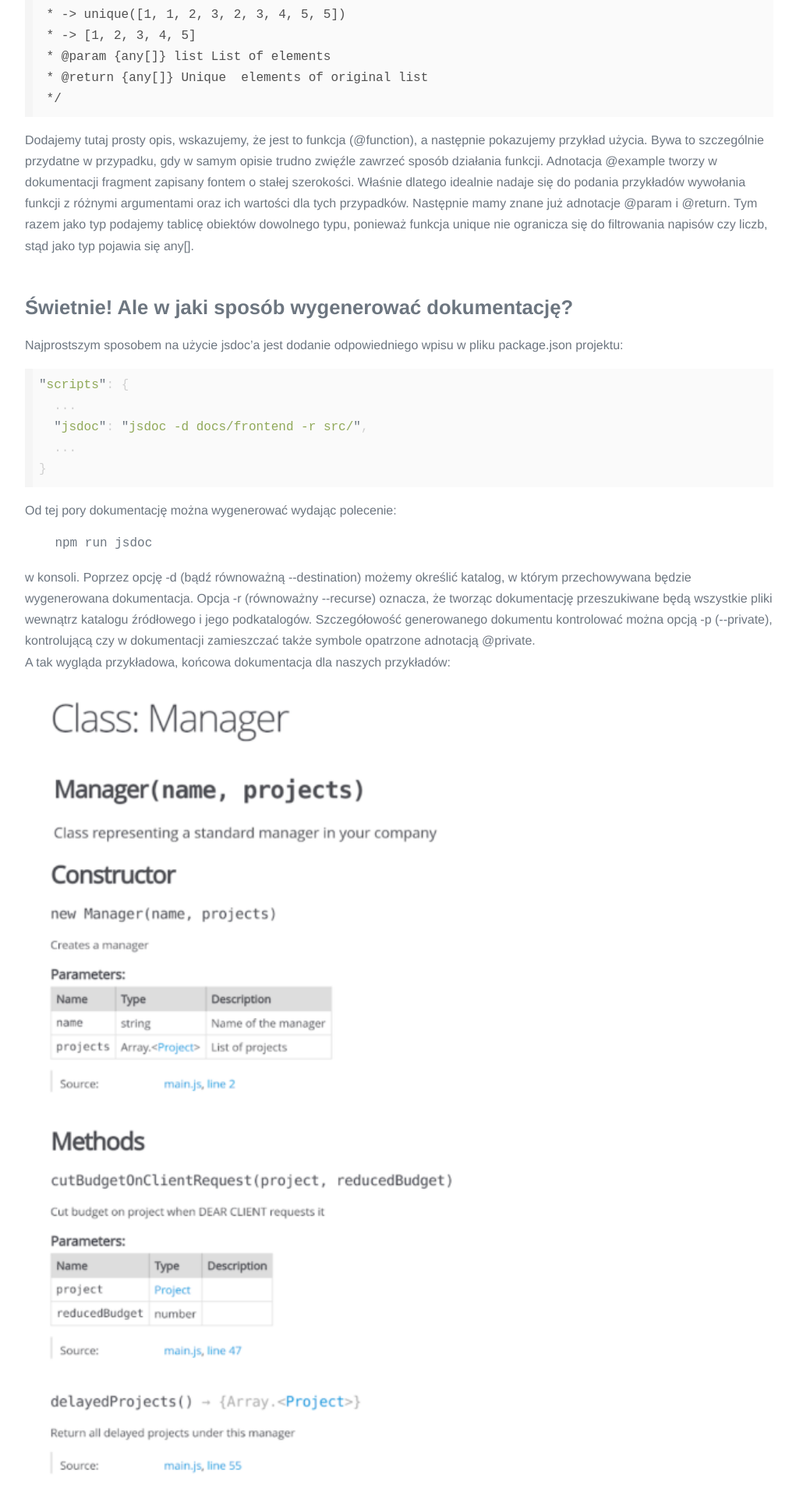
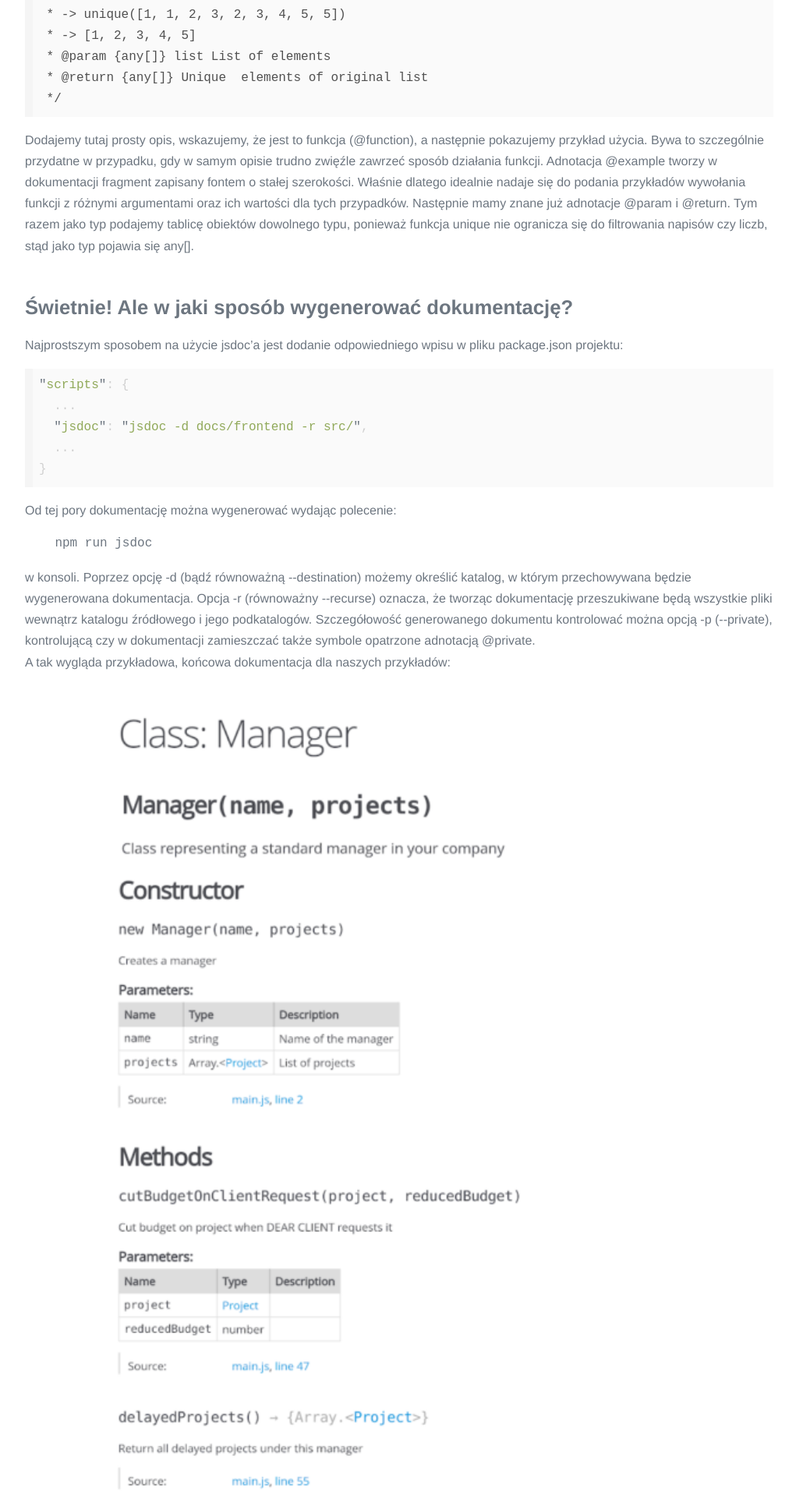
Before and after one commit to Nitrooos/Nitrooos.github.io, a Jekyll site: the page built from _posts/2019-03-27-jsdoc.html, in a window 1280 px wide. Shown: the part 4486-6400 px from the top of the page at 78% size, without its empty margins (128-1149 px from the left). Built offline with Jekyll 4.4.1, drawn with Linux system fonts in a browser that asks for light colours.

Commit message:
[NIT] Center images in posts

```diff
--- a/_posts/2019-03-27-jsdoc.html
+++ b/_posts/2019-03-27-jsdoc.html
@@ -148,16 +148,14 @@ constructor(name, projects) { ... }
 </pre>
 <p>w konsoli. Poprzez opcję -d (bądź równoważną --destination) możemy określić katalog, w którym przechowywana będzie wygenerowana dokumentacja. Opcja -r (równoważny --recurse) oznacza, że tworząc dokumentację przeszukiwane będą wszystkie pliki wewnątrz katalogu źródłowego i jego podkatalogów. Szczegółowość generowanego dokumentu kontrolować można opcją -p (--private), kontrolującą czy w dokumentacji zamieszczać także symbole opatrzone adnotacją @private.</p>
 <p>A tak wygląda przykładowa, końcowa dokumentacja dla naszych przykładów:</p>
-<div>
-  <figure><img src="{{ site.baseurl }}/assets/class-515x1024.png" alt="Dokumentacja klasy Manager wygenerowana przez jsdoc" width="787" height="1565" /><br />
-    <figcaption>Klasa “Manager”</figcaption>
-  </figure>
-</div>
-<div>
-  <figure><img src="{{ site.baseurl }}/assets/dokumentacja.png" alt="Dokumentacja modułu application/utils wygenerowana przez jsdoc" width="815" height="707" /><br />
-    <figcaption>Moduł “application/utils” z funkcją “unique”</figcaption>
-  </figure>
-</div>
+<figure class="app__image">
+  <img src="{{ site.baseurl }}/assets/class-515x1024.png" alt="Dokumentacja klasy Manager wygenerowana przez jsdoc" width="787" height="1565" />
+  <figcaption>Klasa “Manager”</figcaption>
+</figure>
+<figure class="app__image">
+  <img src="{{ site.baseurl }}/assets/dokumentacja.png" alt="Dokumentacja modułu application/utils wygenerowana przez jsdoc" width="815" height="707" />
+  <figcaption>Moduł “application/utils” z funkcją “unique”</figcaption>
+</figure>
 <p>Jak widać, wygenerowany dokument jest czytelny, i w prosty sposób możemy zobaczyć powiązanie pomiędzy informacjami zamieszczonymi w adnotacjach a tym, co widzimy w dokumentacji. Po prawej strony znajduje się nawigowane menu, dzięki któremu można przemieszczać się pomiędzy dokumentacją poszczególnych klas i modułów, sama strona dokumentacji po prawej zawiera podsumowanie zadeklarowanych funkcji/metod/typów, wraz z ich parametrami i opisem. Dzięki linkom zawsze można przeskoczyć do odpowiedniego kawałka kodu, który opisuje dokumentacja.</p>
 <p>Źródła:</p>
 <ul>
--- a/_sass/common/classes.scss
+++ b/_sass/common/classes.scss
@@ -5,6 +5,13 @@
     max-width: 1000px;
     margin: 0 auto;
     padding: 10px 40px 10px 20px;
+  }
+
+  &__image {
+    align-items: center;
+    display: flex;
+    flex-direction: column;
+    margin: 20px 0;
   }
 
   &__link {
```
Also changed, not shown: _posts/2019-05-08-zarzadzanie-wydaniami-git.html (+4 -5 lines), _posts/2019-05-31-ikony-w-aplikacji-internetowej.html (+6 -10 lines).
